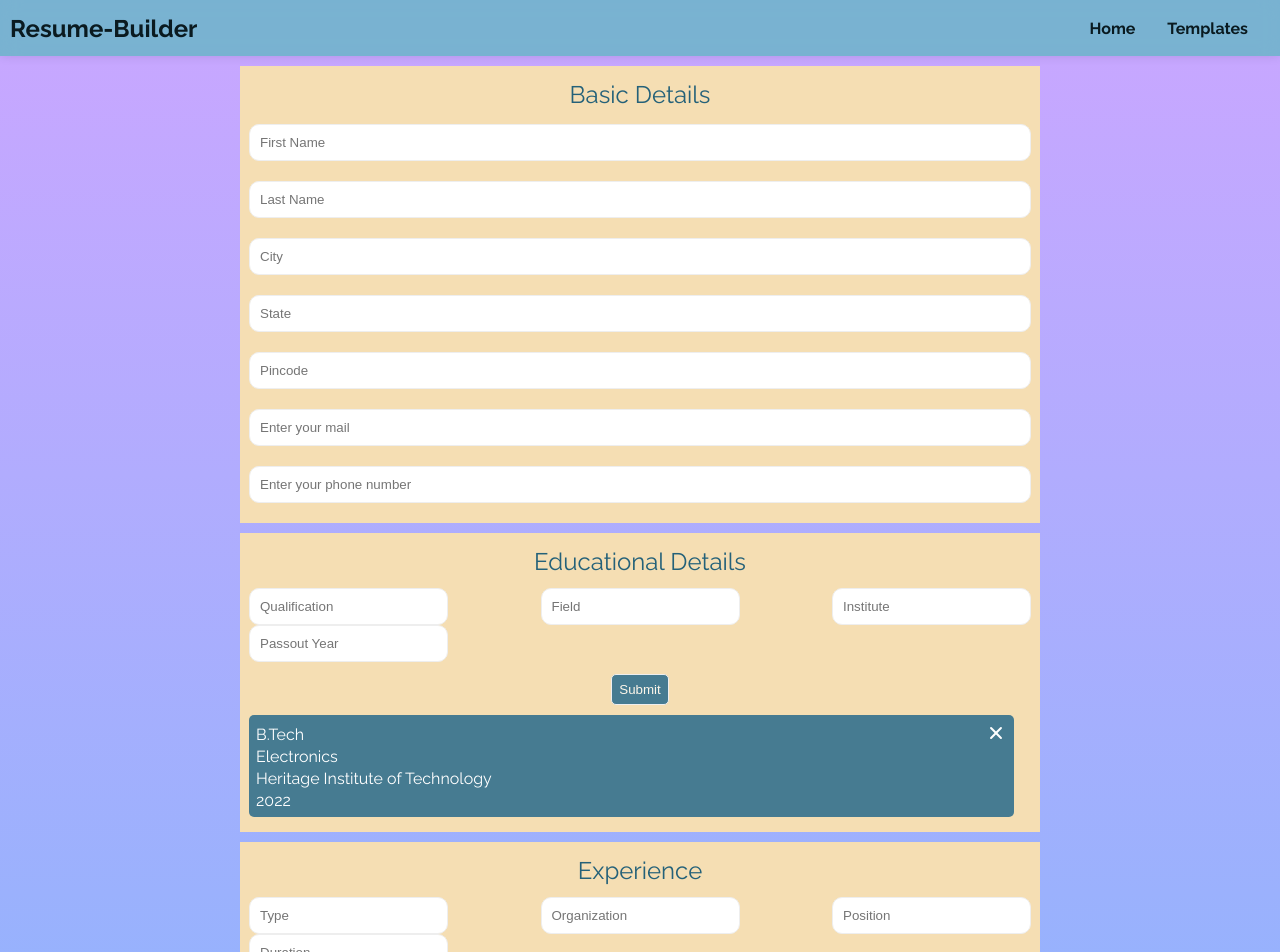
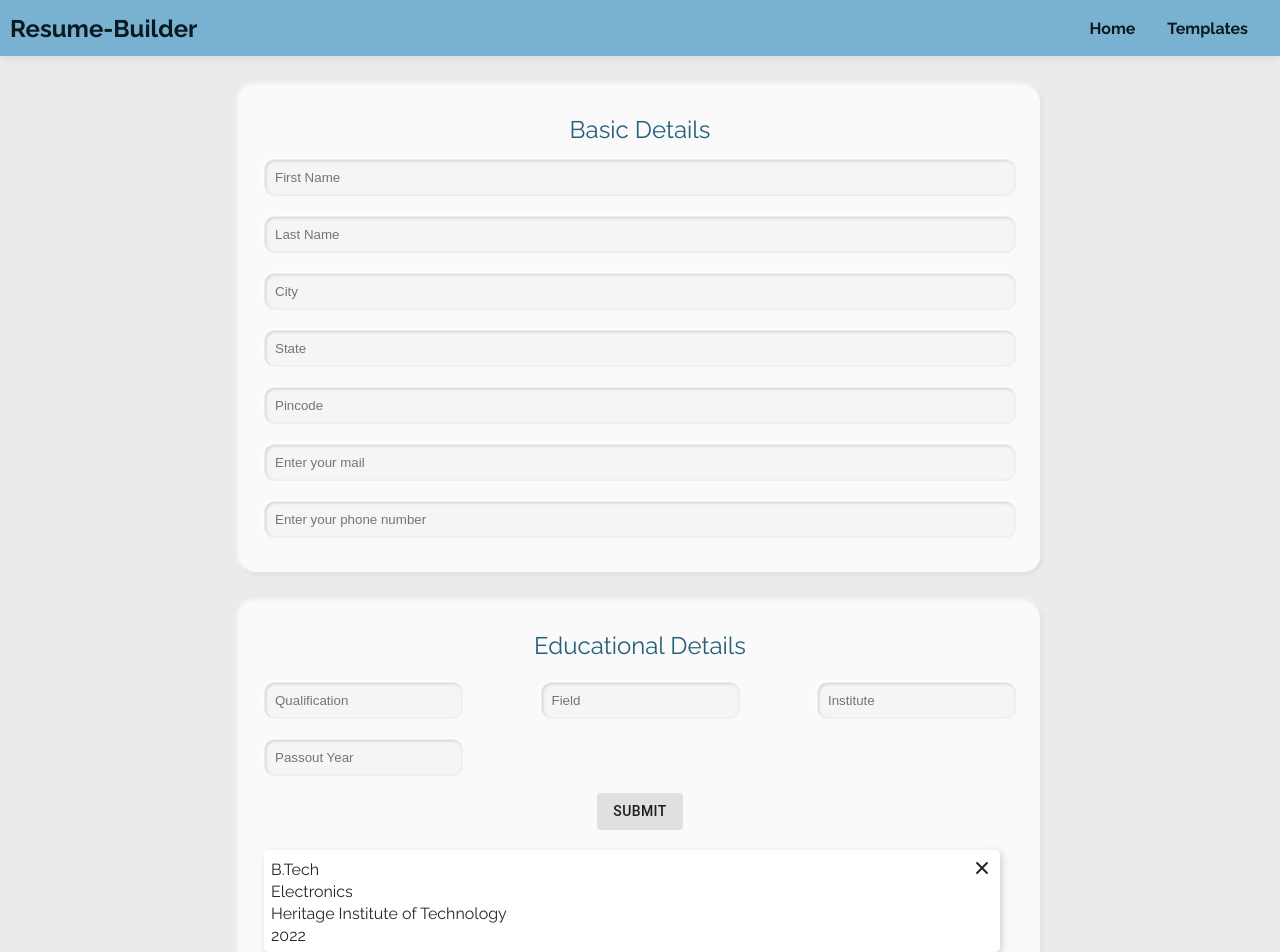
Before and after one commit to SBhattacharya45/resume-builder, a React (Create React App) app: page /form in a window 1280 px wide. Shown: the top 952 px of the page. Built offline with nearby package versions, Linux system fonts and the light colour scheme.

Commit message:
form page css changed

```diff
--- a/src/components/Input/Input.module.css
+++ b/src/components/Input/Input.module.css
@@ -5,4 +5,11 @@
     border-radius: 10px;
     margin: 10px 0px;
     border: 1px solid #eee;
+    background-color: #f5f5f5;
+    box-shadow: inset 1px 1px 3px rgb(207, 207, 207), -1px -1px 3px white;
 }
+
+
+.Input:focus{
+    outline: rgb(179, 179, 179) auto 1px;
+}
--- a/src/components/Item/Item.module.css
+++ b/src/components/Item/Item.module.css
@@ -2,11 +2,15 @@
     width: 96%;
     display: flex;
     justify-content: space-between;
-    background-color: rgb(70, 123, 145);
-    color: white;
+    background-color: white;
+    color: rgb(39, 39, 39);
     padding: 7px;
     margin: 5px 0px;
     border-radius: 5px;
+    box-shadow: 2px 2px 7px rgba(143, 143, 143, 0.411), -2px -2px 7px white;
+    margin-top: 20px ;
+    margin-bottom:20px;
+
 }
 .ItemDataContainer {
     display: flex;
--- a/src/containers/FormContainer/FormContainer.js
+++ b/src/containers/FormContainer/FormContainer.js
@@ -4,6 +4,7 @@ import Input from '../../components/Input/Input';
 import Item from '../../components/Item/Item';
 import classes from './FormContainer.module.css';
 import Grid from '@material-ui/core/Grid';
+import Button from '@material-ui/core/Button';
 
 
 class FormConatiner extends Component {
@@ -167,6 +168,7 @@ class FormConatiner extends Component {
             <form>
                 {formElementArray.map(formElement => (
                     <Input
+                    className="form__input"
                     key={formElement.id}
                     inputType='input'
                     value={formElement.value}
@@ -254,7 +256,7 @@ class FormConatiner extends Component {
                                 name="passout"/>
                             </div>
                             <div className={classes.ButtonContainer}>
-                                <button className={classes.Button} type="submit">Submit</button>
+                                <Button disableElevation variant="contained" className={classes.Button} type="submit">Submit</Button>
                             </div>
                         </form>
                         <div className={classes.ItemContainer}>
@@ -289,7 +291,7 @@ class FormConatiner extends Component {
                                 name="duration"/>
                             </div>
                             <div className={classes.ButtonContainer}>
-                                <button className={classes.Button} type="submit">Submit</button>
+                                <Button  disableElevation variant="contained" className={classes.Button} type="submit">Submit</Button>
                             </div>
                         </form>
                         {expItems}
@@ -307,7 +309,7 @@ class FormConatiner extends Component {
                                 name="skill"/>
                             </div>
                             <div className={classes.ButtonContainer}>
-                                <button className={classes.Button} type="submit">Add Skill</button>
+                                <Button disableElevation variant="contained" className={classes.Button} type="submit">Add Skill</Button>
                             </div>
                         </form>
                         {skills}
--- a/src/containers/FormContainer/FormContainer.module.css
+++ b/src/containers/FormContainer/FormContainer.module.css
@@ -1,21 +1,27 @@
 .MainContainer {
     display: flex;
     justify-content: center;
-    background: rgb(199,167,255);
-    background: linear-gradient(180deg, rgba(199,167,255,1) 0%, rgba(133,182,252,1) 100%);
+    /* background: rgb(199,167,255);
+    background: linear-gradient(180deg, rgba(199,167,255,1) 0%, rgba(133,182,252,1) 100%); */
+    background-color: #ecebeb;
 }
 
 .Container {
-    margin: 10px auto;
+    margin: 30px auto;
     width: 800px;
-    background-color: wheat;
+    background-color:  #fafafa;
+    box-shadow:  2px  2px 5px rgba(0, 0, 0, 0.068),  -2px -2px 5px white;
+    /* -webkit-backdrop-filter: blur(10px);
+    backdrop-filter: blur(10px); */
     box-sizing: border-box;
     padding: 9px;
     display: flex;
     flex-direction: column;
     justify-content: flex-end;
-    padding-bottom: 10px;
+
     color: rgb(36, 97, 121);
+    border-radius: 1rem;
+    padding: 1.5rem !important;
 }
 
 .Container h2 {
@@ -30,11 +36,21 @@
     flex-wrap: wrap;
 }
 
+
+
 .Input {
     padding: 10px;
     box-sizing: border-box;
     border-radius: 10px;
     border: 1px solid #eee;
+    margin-top: 10px;
+    margin-bottom: 10px;
+    background-color: #f5f5f5;
+    box-shadow: inset 1px 1px 3px rgb(207, 207, 207), -1px -1px 3px white;
+}
+
+.Input:focus{
+    outline: rgb(179, 179, 179) auto 1px;
 }
 
 .Button {
```
